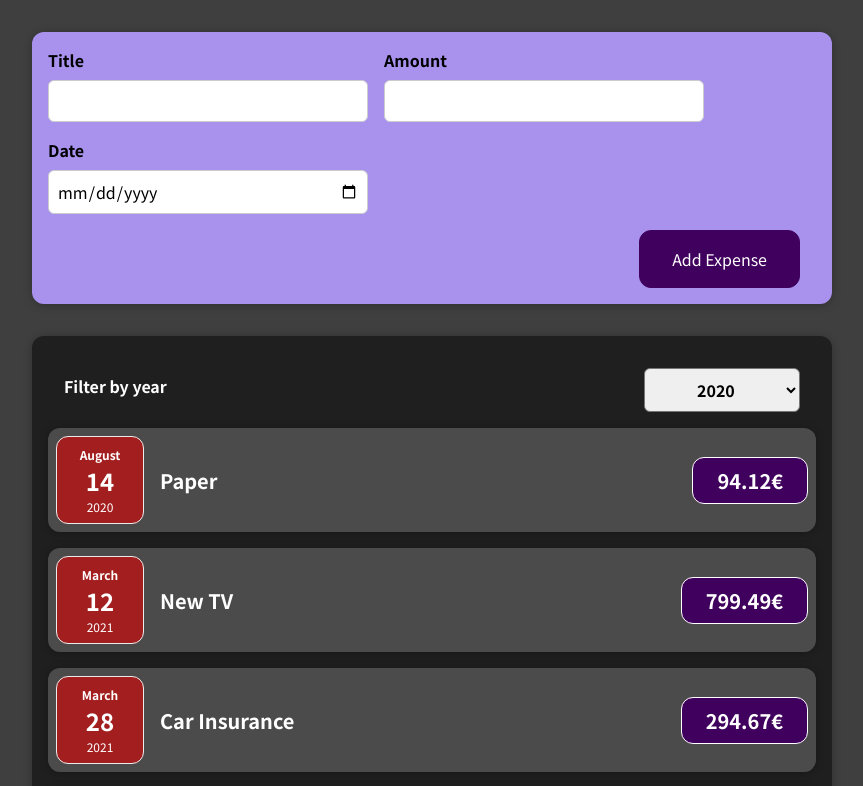
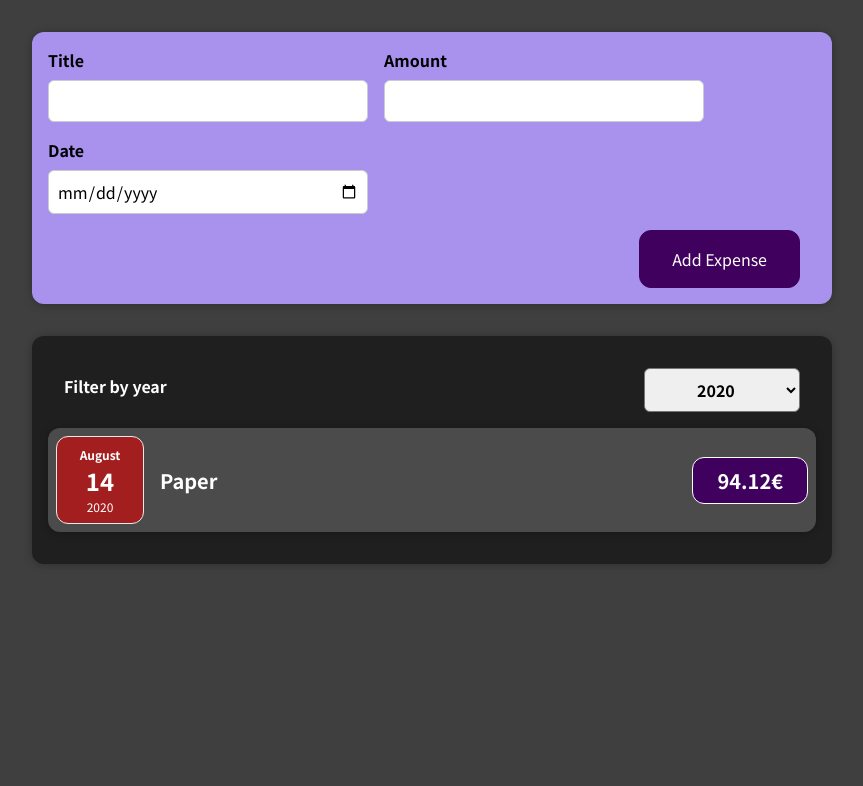
Before and after one commit to Sistemshdortiz/ExpensesApp, a React (Create React App) app: page / in a window 1280 px wide. Shown: the top 786 px of the page, without its empty margins (208-1071 px from the left). Built offline with nearby package versions, Linux system fonts and the light colour scheme.

Commit message:
added new feature

```diff
--- a/src/components/Expenses/Expense.js
+++ b/src/components/Expenses/Expense.js
@@ -9,7 +9,21 @@ const Expense = (props) => {
     const [filteredYear, setFilteredYear] = useState('2020');
 
     const filterChangeHandler = selectedYear => {
-        setFilteredYear(filteredYear)
+        setFilteredYear(selectedYear)
+    }
+    const filteredExpenses = props.items.filter(expense => {
+        return expense.date.getFullYear().toString() === filteredYear;
+    });
+
+    let expensesContent = <p>No expeneses found.</p>;
+
+    if (filteredExpenses.length > 0) {
+        expensesContent = filteredExpenses.map((expense) => (
+            <ExpenseItem
+                key={expense.id}
+                title={expense.title}
+                amount={expense.amount}
+                date={expense.date} />));
 
         }
 
@@ -17,15 +31,13 @@ const Expense = (props) => {
 
             <div>
                 <Card className='expenses'>
-                <ExpensesFilter selected={filteredYear} onChangeFilter={filterChangeHandler} />
-                {props.items.map((expense) => (
-                    <ExpenseItem
-                        id={expense.id}
-                        title={expense.title}
-                        amount={expense.amount}
-                        date={expense.date} />))}
+                    <ExpensesFilter
+                    selected={filteredYear}
+                    onChangeFilter={filterChangeHandler}
+                    />
+                    {expensesContent}
                 </Card>
             </div>)
+
         }
-
 export default Expense;
```
Also changed, not shown: src/App.js (+9 -4 lines). Lines whose indentation alone changed are shown as unchanged.
